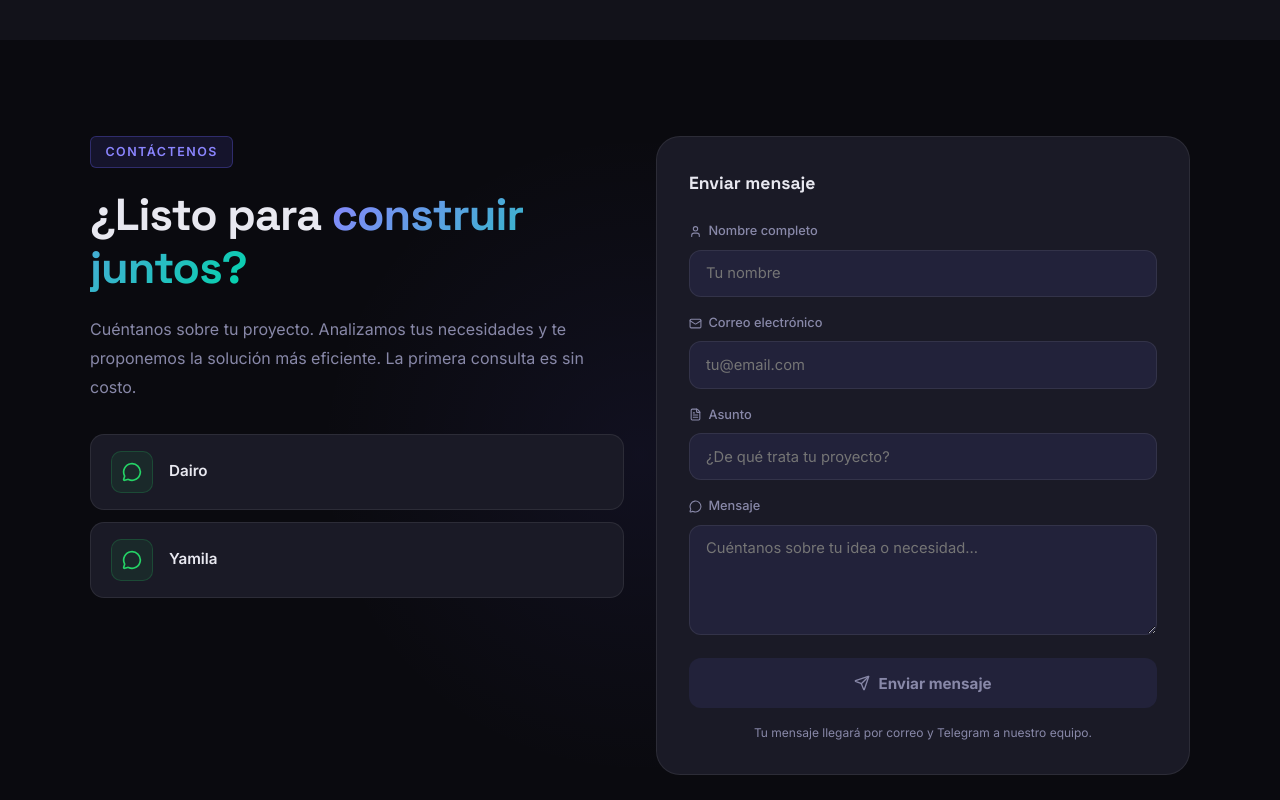
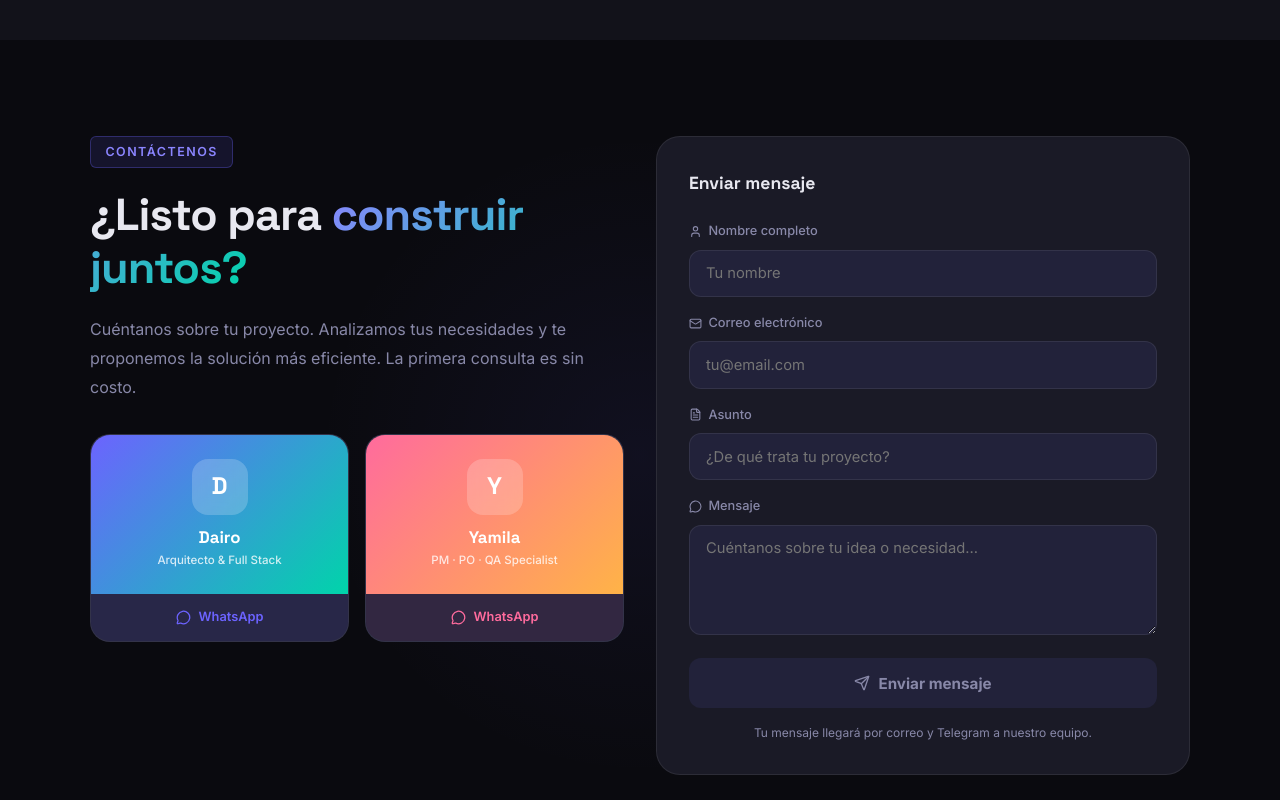
Before and after one commit to dairoGM/my_landing, a React (Vite) app: page / in a window 1280 px wide. Shown: the part 3340-4140 px from the top of the page. Built offline with nearby package versions, Linux system fonts and the light colour scheme.

Commit message:
feat: replace contact list with professional member cards

```diff
--- a/src/components/Contact.jsx
+++ b/src/components/Contact.jsx
@@ -65,21 +65,49 @@ export default function Contact() {
               </h2>
               <p style={{ color: 'var(--text-muted)', lineHeight: 1.8, marginBottom: '2rem', fontSize: '1rem' }}>{t('contact.desc')}</p>
 
-              {[
-                { label: t('contact.labelDairo'),  href: WA_DAIRO },
-                { label: t('contact.labelYamila'), href: WA_YAMILA },
-              ].map((c, i) => (
-                <a key={i} href={c.href} target="_blank" rel="noopener noreferrer"
-                  style={{ display: 'flex', alignItems: 'center', gap: '1rem', padding: '1rem 1.25rem', borderRadius: 14, background: 'var(--dark-3)', border: '1px solid var(--glass-border)', textDecoration: 'none', marginBottom: '0.75rem', transition: 'border-color 0.2s, transform 0.2s' }}
-                  onMouseEnter={e => { e.currentTarget.style.borderColor = '#25D36650'; e.currentTarget.style.transform = 'translateX(4px)' }}
-                  onMouseLeave={e => { e.currentTarget.style.borderColor = 'var(--glass-border)'; e.currentTarget.style.transform = 'translateX(0)' }}
-                >
-                  <div style={{ width: 42, height: 42, borderRadius: 10, background: '#25D36615', border: '1px solid #25D36630', display: 'flex', alignItems: 'center', justifyContent: 'center', color: '#25D366', flexShrink: 0 }}>
-                    <MessageCircle size={20} />
-                  </div>
-                  <p style={{ fontSize: '0.95rem', fontWeight: 600, color: 'var(--text)' }}>{c.label}</p>
-                </a>
-              ))}
+              {/* Member contact cards */}
+              <div style={{ display: 'grid', gridTemplateColumns: '1fr 1fr', gap: '1rem' }}>
+                {[
+                  {
+                    name: 'Dairo',
+                    role: t('contact.roleDAiro'),
+                    initials: 'D',
+                    gradient: 'linear-gradient(135deg, #6C63FF, #00D4AA)',
+                    accentColor: '#6C63FF',
+                    href: WA_DAIRO,
+                  },
+                  {
+                    name: 'Yamila',
+                    role: t('contact.roleYamila'),
+                    initials: 'Y',
+                    gradient: 'linear-gradient(135deg, #FF6B9D, #FFB347)',
+                    accentColor: '#FF6B9D',
+                    href: WA_YAMILA,
+                  },
+                ].map((m, i) => (
+                  <a key={i} href={m.href} target="_blank" rel="noopener noreferrer"
+                    style={{ textDecoration: 'none', borderRadius: 20, background: 'var(--dark-4)', border: `1px solid var(--glass-border)`, overflow: 'hidden', display: 'flex', flexDirection: 'column', transition: 'transform 0.25s, border-color 0.25s, box-shadow 0.25s' }}
+                    onMouseEnter={e => { e.currentTarget.style.transform = 'translateY(-5px)'; e.currentTarget.style.borderColor = `${m.accentColor}60`; e.currentTarget.style.boxShadow = `0 12px 32px ${m.accentColor}25` }}
+                    onMouseLeave={e => { e.currentTarget.style.transform = 'translateY(0)'; e.currentTarget.style.borderColor = 'var(--glass-border)'; e.currentTarget.style.boxShadow = 'none' }}
+                  >
+                    {/* Card header with gradient */}
+                    <div style={{ background: m.gradient, padding: '1.5rem', display: 'flex', flexDirection: 'column', alignItems: 'center', gap: '0.6rem' }}>
+                      <div style={{ width: 56, height: 56, borderRadius: 16, background: 'rgba(255,255,255,0.2)', display: 'flex', alignItems: 'center', justifyContent: 'center', fontSize: '1.5rem', fontWeight: 800, color: 'white', fontFamily: 'Space Grotesk, sans-serif', backdropFilter: 'blur(8px)' }}>
+                        {m.initials}
+                      </div>
+                      <div style={{ textAlign: 'center' }}>
+                        <p style={{ fontWeight: 700, fontSize: '1.05rem', color: 'white', fontFamily: 'Space Grotesk, sans-serif' }}>{m.name}</p>
+                        <p style={{ fontSize: '0.72rem', color: 'rgba(255,255,255,0.8)', fontWeight: 500 }}>{m.role}</p>
+                      </div>
+                    </div>
+                    {/* Card footer */}
+                    <div style={{ padding: '0.85rem', display: 'flex', alignItems: 'center', justifyContent: 'center', gap: '0.5rem', background: `${m.accentColor}12` }}>
+                      <MessageCircle size={15} color={m.accentColor} />
+                      <span style={{ fontSize: '0.8rem', fontWeight: 600, color: m.accentColor }}>WhatsApp</span>
+                    </div>
+                  </a>
+                ))}
+              </div>
             </motion.div>
 
             {/* Right form */}
--- a/src/i18n/en.js
+++ b/src/i18n/en.js
@@ -76,6 +76,8 @@ export default {
     desc: 'Tell us about your project. We analyze your needs and propose the most efficient solution. The first consultation is free.',
     labelDairo: 'Dairo',
     labelYamila: 'Yamila',
+    roleDAiro: 'Architect & Full Stack',
+    roleYamila: 'PM · PO · QA Specialist',
     formTitle: 'Send a message',
     name: 'Full name',
     namePlaceholder: 'Your name',
--- a/src/i18n/es.js
+++ b/src/i18n/es.js
@@ -76,6 +76,8 @@ export default {
     desc: 'Cuéntanos sobre tu proyecto. Analizamos tus necesidades y te proponemos la solución más eficiente. La primera consulta es sin costo.',
     labelDairo: 'Dairo',
     labelYamila: 'Yamila',
+    roleDAiro: 'Arquitecto & Full Stack',
+    roleYamila: 'PM · PO · QA Specialist',
     formTitle: 'Enviar mensaje',
     name: 'Nombre completo',
     namePlaceholder: 'Tu nombre',
--- a/src/i18n/pt.js
+++ b/src/i18n/pt.js
@@ -76,6 +76,8 @@ export default {
     desc: 'Conte-nos sobre o seu projeto. Analisamos suas necessidades e propomos a solução mais eficiente. A primeira consulta é gratuita.',
     labelDairo: 'Dairo',
     labelYamila: 'Yamila',
+    roleDAiro: 'Arquiteto & Full Stack',
+    roleYamila: 'PM · PO · QA Specialist',
     formTitle: 'Enviar mensagem',
     name: 'Nome completo',
     namePlaceholder: 'Seu nome',
```
